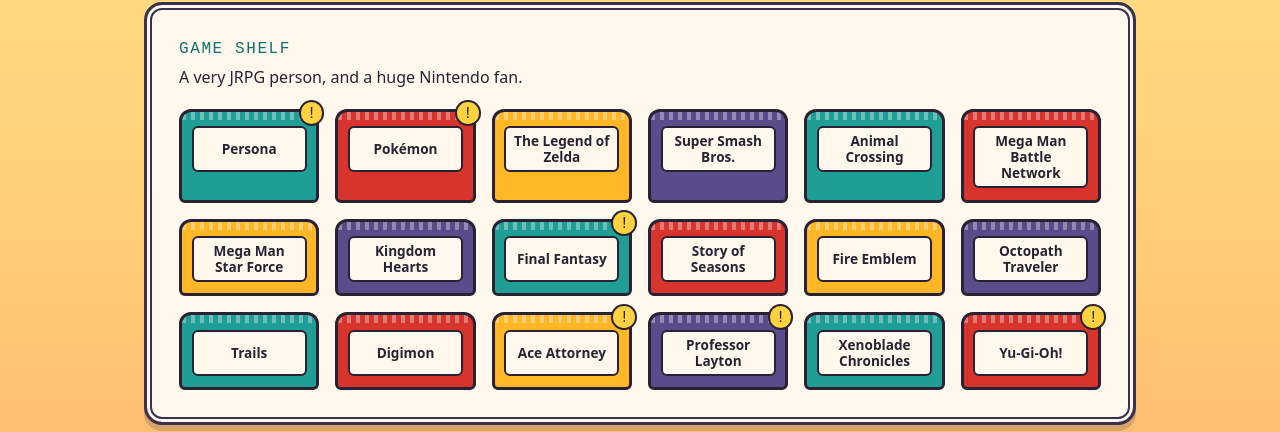
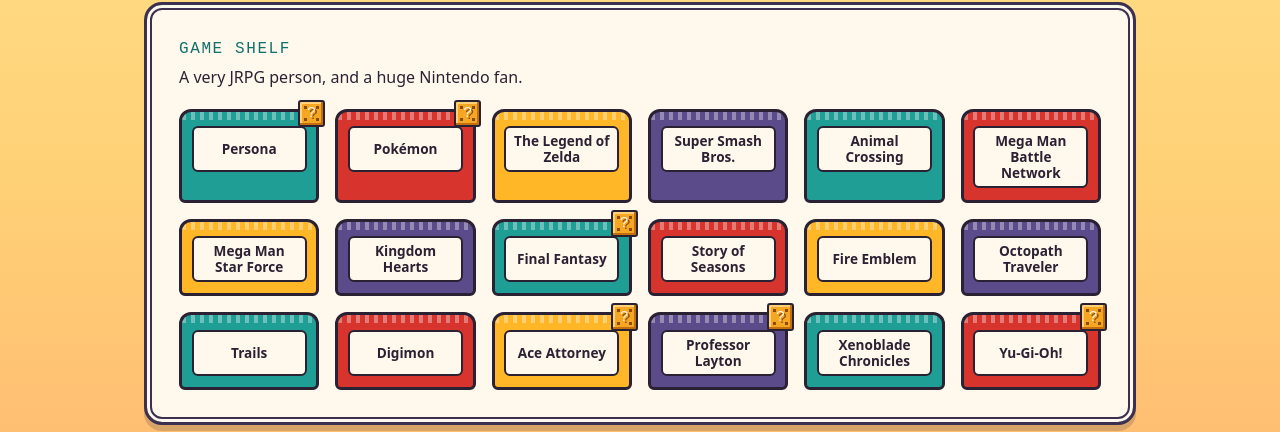
Before and after one commit to abdelrahmansafwat/asafwat, a Nuxt app: page / in a window 1280 px wide. Shown: the part 2651-3083 px from the top of the page. Built offline with nearby package versions, Linux system fonts and the light colour scheme; no server answers.

Commit message:
style: enhance cart-mark appearance and animation in GameShelf component

```diff
--- a/app/assets/css/main.css
+++ b/app/assets/css/main.css
@@ -214,17 +214,34 @@
 .has-note { position: relative; cursor: help; }
 .cart-mark {
   position: absolute;
-  top: -0.7rem;
-  right: -0.5rem;
+  top: -0.75rem;
+  right: -0.55rem;
   display: grid;
   place-items: center;
-  width: 1.6rem;
-  height: 1.6rem;
+  width: 1.7rem;
+  height: 1.7rem;
   font-family: var(--font-pixel);
-  color: #2A2233;
-  background: #FFD23F;
+  font-size: 0.95rem;
+  color: #FFF8EC;
+  text-shadow: 2px 2px 0 #8A4B08;
+  background:
+    radial-gradient(circle, #8A4B08 0 1.5px, transparent 2px) 3px 3px / 5px 5px no-repeat,
+    radial-gradient(circle, #8A4B08 0 1.5px, transparent 2px) calc(100% - 3px) 3px / 5px 5px no-repeat,
+    radial-gradient(circle, #8A4B08 0 1.5px, transparent 2px) 3px calc(100% - 3px) / 5px 5px no-repeat,
+    radial-gradient(circle, #8A4B08 0 1.5px, transparent 2px) calc(100% - 3px) calc(100% - 3px) / 5px 5px no-repeat,
+    #F5A623;
   border: 2px solid #2A2233;
-  border-radius: 50%;
+  border-radius: 3px;
+  box-shadow: inset -2px -2px 0 #C46F0E, inset 2px 2px 0 #FFD27A;
+}
+.has-note:hover .cart-mark,
+.has-note:focus .cart-mark { animation: block-hit 0.25s steps(3); }
+@keyframes block-hit {
+  50% { transform: translateY(-5px); }
+}
+@media (prefers-reduced-motion: reduce) {
+  .has-note:hover .cart-mark,
+  .has-note:focus .cart-mark { animation: none; }
 }
 .cart-note {
   position: absolute;
--- a/app/components/home/GameShelf.vue
+++ b/app/components/home/GameShelf.vue
@@ -7,7 +7,7 @@
         <li v-for="g in games" :key="g.name" class="cart" :class="{ 'has-note': g.note }" :tabindex="g.note ? 0 : undefined">
           <span class="cart-label">{{ g.name }}</span>
           <template v-if="g.note">
-            <span class="cart-mark" aria-hidden="true">!</span>
+            <span class="cart-mark" aria-hidden="true">?</span>
             <span class="cart-note">{{ g.note }} <span v-if="g.keyboardNote" class="keyboard-only">{{ g.keyboardNote }}</span></span>
           </template>
         </li>
```
